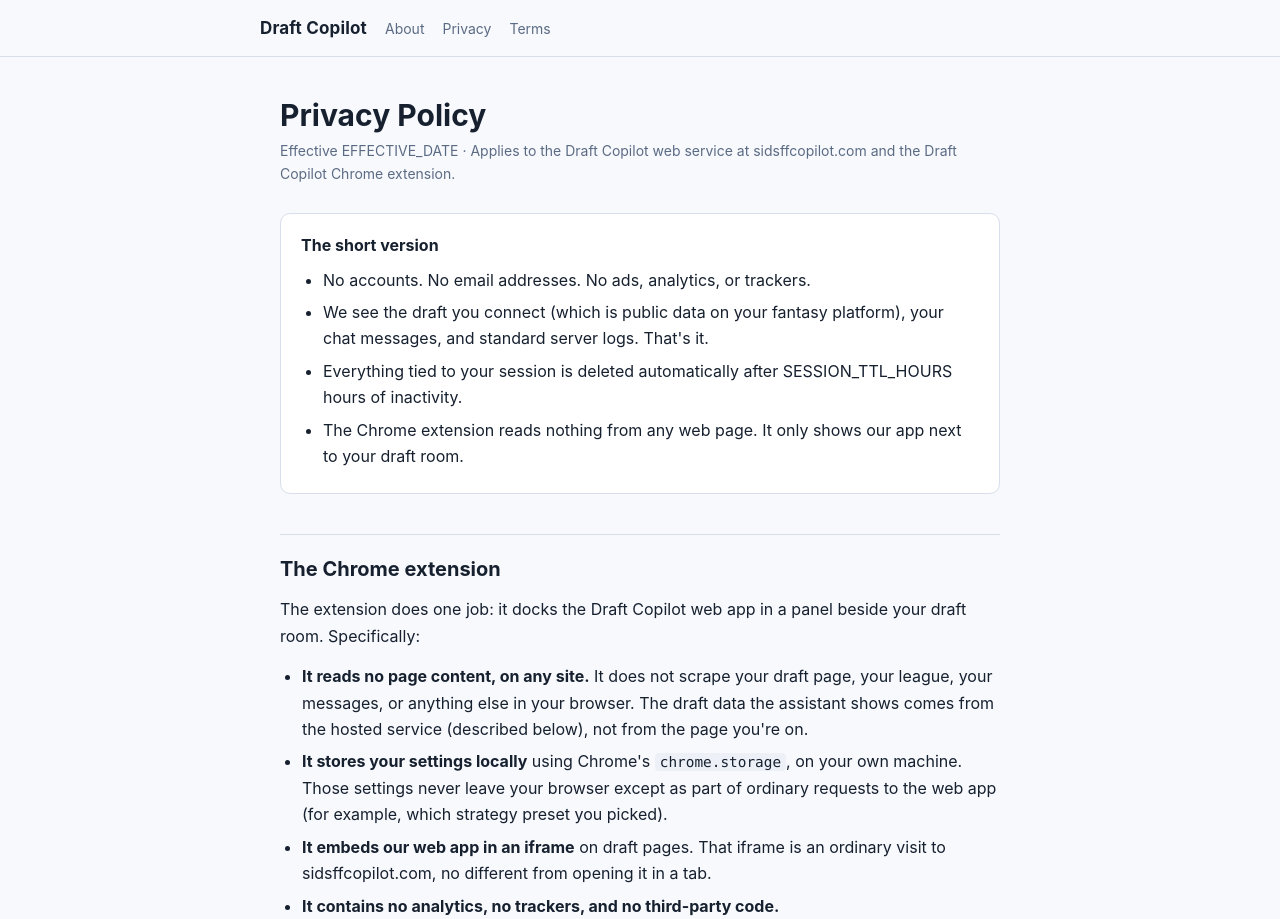
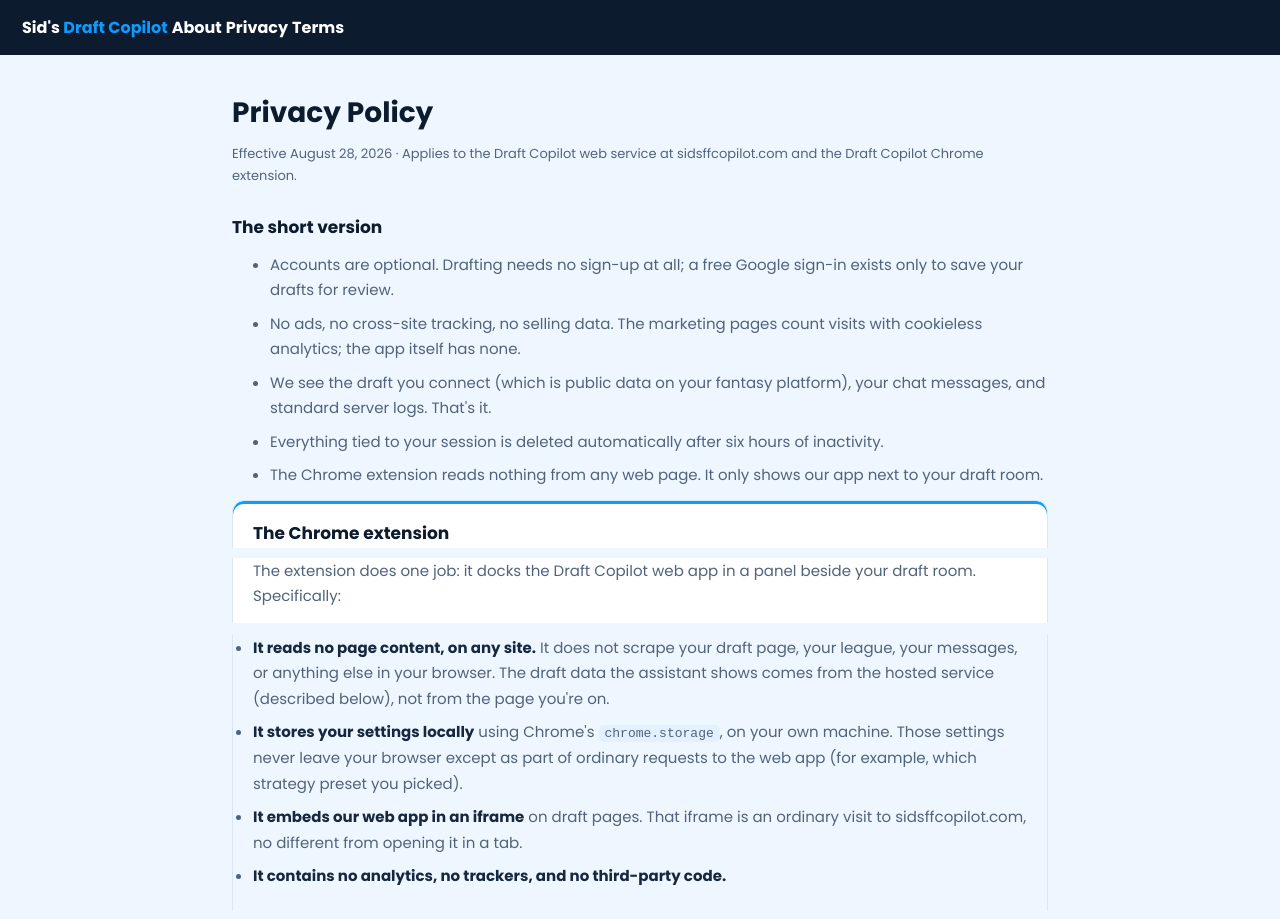
Before and after one commit to SidSub1041/ff-draft-bot, a browser extension: page site/privacy.html in a window 1280 px wide. Shown: the top 919 px of the page. Drawn offline with Linux system fonts and the light colour scheme.

Commit message:
Design family across every surface, and a privacy policy made true
The app's three panes each get a signature inside the landing's brand -
board wears Sleeper blue, best-available green with per-position column
accents, chat violet - plus the SD mark, Poppins headings, and landing-
style bubbles. Privacy and terms leave their old dark green theme for
the family: privacy as accent-barred cards, terms as a ruled document.
The screenshot pass caught the privacy policy still claiming 'no
accounts, no email addresses' after accounts shipped - the short
version is rewritten truthfully, accounts get their own card spelling
out exactly what Google sign-in stores, and the raw EFFECTIVE_DATE and
SESSION_TTL placeholders visitors could see are filled.

```diff
--- a/server/ffbot/web/styles.css
+++ b/server/ffbot/web/styles.css
@@ -706,3 +706,56 @@
   border-radius:8px;padding:9px 11px;margin-top:6px;font:13px var(--sans);
   cursor:pointer}
 #wYahooLeagues button:hover{border-color:var(--accent)}
+
+
+/* --------------------------------------------- brand family, per pane */
+/* One family, three signatures: board wears the Sleeper blue, best-
+   available wears the green of a value pill, chat wears violet.  Same
+   navy cockpit underneath - the landing page's palette, draft-tuned. */
+
+:root{
+  --sig-board:#2ea9ff; --sig-bypos:#4cd08a; --sig-chat:#b78bf0;
+}
+.hdr-mark{width:26px;height:26px;border-radius:8px;flex:none;display:grid;
+  place-items:center;font:700 12px "Poppins",var(--sans);color:#fff;
+  background:linear-gradient(135deg,var(--sig-board),#0769de);margin-right:2px}
+#hdr{background:linear-gradient(180deg,var(--bg-1),var(--bg))}
+
+.kick{font:600 11px "Poppins",var(--sans);font-style:normal;
+  letter-spacing:.12em;text-transform:uppercase}
+.k-board{color:var(--sig-board)} .k-bypos{color:var(--sig-bypos)}
+.k-chat{color:var(--sig-chat)}
+#boardPane .pane-head{box-shadow:inset 0 2px 0 var(--sig-board)}
+#byposPane .pane-head{box-shadow:inset 0 2px 0 var(--sig-bypos)}
+#chatPane .pane-head{box-shadow:inset 0 2px 0 var(--sig-chat)}
+.pane-head{background:var(--bg-1)}
+
+/* board: cards for cells, a glowing you-column */
+.board td .cell{border-radius:5px}
+.board td.mine .cell{box-shadow:inset 0 0 0 1.5px var(--sig-board)}
+.board th{font:600 10.5px "Poppins",var(--sans);letter-spacing:.06em}
+
+/* best available: each position column signs itself */
+.poscol{border:1px solid var(--line);border-radius:10px}
+.poshead{border-bottom:0;padding:7px 9px}
+.poscol:nth-child(1) .poshead{box-shadow:inset 0 2px 0 var(--qb)}
+.poscol:nth-child(2) .poshead{box-shadow:inset 0 2px 0 var(--rb)}
+.poscol:nth-child(3) .poshead{box-shadow:inset 0 2px 0 var(--wr)}
+.poscol:nth-child(4) .poshead{box-shadow:inset 0 2px 0 var(--te)}
+.poshead .pos{font:700 12px "Poppins",var(--sans)}
+
+/* chat: the landing's bubble language, cockpit colours */
+.msg.user .bubble{background:linear-gradient(135deg,#0769de,var(--sig-board));
+  border:0;border-bottom-right-radius:4px}
+.msg.bot .bubble{background:var(--bg-1);border:1px solid var(--line);
+  border-bottom-left-radius:4px}
+.msg .who{font:500 10px "Poppins",var(--sans);letter-spacing:.04em}
+#chatForm button.primary,.w-form .primary{
+  background:linear-gradient(135deg,var(--sig-board),#0769de);border:0}
+.chips button{border-radius:99px;font-family:"Poppins",var(--sans)}
+
+/* compact tabs pick up the signatures */
+.compact-tabs button:nth-child(1).on{box-shadow:inset 0 -2px 0 var(--sig-bypos)}
+.compact-tabs button:nth-child(2).on{box-shadow:inset 0 -2px 0 var(--sig-board)}
+.compact-tabs button:nth-child(3).on{box-shadow:inset 0 -2px 0 var(--sig-chat)}
+.compact-tabs button{font-family:"Poppins",var(--sans)}
--- a/site/privacy.html
+++ b/site/privacy.html
@@ -5,118 +5,38 @@
 <meta name="viewport" content="width=device-width, initial-scale=1">
 <title>Privacy Policy — Draft Copilot</title>
 <meta name="description" content="What Draft Copilot collects, what it doesn't, and how long anything sticks around.">
+<link rel="stylesheet" href="/assets/fonts/poppins.css">
 <style>
-  :root {
-    color-scheme: dark light;
-    --bg: #0e1420;
-    --bg-panel: #161e2e;
-    --ink: #e6ebf3;
-    --ink-muted: #9aa7bb;
-    --accent: #4fd08c;
-    --border: #26324a;
-    --code-bg: #1c2638;
-  }
-  @media (prefers-color-scheme: light) {
-    :root {
-      --bg: #f7f9fc;
-      --bg-panel: #ffffff;
-      --ink: #16202f;
-      --ink-muted: #5b6b84;
-      --accent: #147a4a;
-      --border: #d7dfeb;
-      --code-bg: #edf1f7;
-    }
-  }
-  * { box-sizing: border-box; }
-  body {
-    margin: 0;
-    background: var(--bg);
-    color: var(--ink);
-    font: 16px/1.65 -apple-system, BlinkMacSystemFont, "Segoe UI", Roboto,
-          Helvetica, Arial, sans-serif;
-  }
-  header.site {
-    border-bottom: 1px solid var(--border);
-    padding: 14px 20px;
-  }
-  header.site nav {
-    max-width: 760px;
-    margin: 0 auto;
-    display: flex;
-    align-items: baseline;
-    gap: 18px;
-    flex-wrap: wrap;
-  }
-  .wordmark {
-    font-weight: 700;
-    font-size: 17px;
-    color: var(--ink);
-    text-decoration: none;
-    letter-spacing: 0.01em;
-  }
-  header.site a.navlink {
-    color: var(--ink-muted);
-    text-decoration: none;
-    font-size: 14px;
-  }
-  header.site a.navlink:hover { color: var(--ink); }
-  main {
-    max-width: 760px;
-    margin: 0 auto;
-    padding: 40px 20px 72px;
-  }
-  h1 { font-size: 30px; line-height: 1.2; margin: 0 0 6px; }
-  .meta { color: var(--ink-muted); font-size: 14px; margin: 0 0 28px; }
-  h2 {
-    font-size: 20px;
-    margin: 40px 0 10px;
-    padding-top: 18px;
-    border-top: 1px solid var(--border);
-  }
-  h3 { font-size: 16px; margin: 22px 0 6px; }
-  p, li { color: var(--ink); }
-  p { margin: 0 0 14px; }
-  ul { margin: 0 0 14px; padding-left: 22px; }
-  li { margin-bottom: 6px; }
-  a { color: var(--accent); }
-  .tldr {
-    background: var(--bg-panel);
-    border: 1px solid var(--border);
-    border-radius: 10px;
-    padding: 18px 20px;
-    margin: 0 0 8px;
-  }
-  .tldr h2 { border: none; margin: 0 0 8px; padding: 0; font-size: 16px; }
-  .tldr ul { margin-bottom: 0; }
-  code {
-    font-family: ui-monospace, SFMono-Regular, Menlo, Consolas, monospace;
-    font-size: 0.9em;
-    background: var(--code-bg);
-    padding: 1px 5px;
-    border-radius: 4px;
-  }
-  table {
-    width: 100%;
-    border-collapse: collapse;
-    font-size: 14.5px;
-    margin: 0 0 14px;
-  }
-  th, td {
-    text-align: left;
-    padding: 8px 10px;
-    border-bottom: 1px solid var(--border);
-    vertical-align: top;
-  }
-  th { color: var(--ink-muted); font-weight: 600; }
-  .table-wrap { overflow-x: auto; }
-  footer.site {
-    border-top: 1px solid var(--border);
-    padding: 22px 20px 34px;
-    color: var(--ink-muted);
-    font-size: 14px;
-  }
-  footer.site .inner { max-width: 760px; margin: 0 auto; }
-  footer.site a { color: var(--ink-muted); }
+  :root{--navy:#0d1b2e;--ink:#16283f;--dim:#51637c;--blue:#0e9bff;
+    --deep:#0769de;--tint:#eef6ff;--tint2:#e2f0ff;--line:#dce7f2;
+    --sans:'Poppins',-apple-system,BlinkMacSystemFont,'Segoe UI',Arial,sans-serif}
+  *{box-sizing:border-box;margin:0}
+  body{font:15px/1.7 var(--sans);color:var(--ink);background:var(--tint)}
+  a{color:var(--deep)}
+  header.site{background:var(--navy);padding:14px 22px}
+  header.site .wrap,main{max-width:860px;margin:0 auto}
+  header.site a{color:#fff;font-weight:700;text-decoration:none;font-size:16px}
+  header.site a span{color:var(--blue)}
+  main{padding:34px 22px 60px}
+  h1{color:var(--navy);font-size:28px;margin-bottom:6px}
+  .meta{color:var(--dim);font-size:13px;margin-bottom:26px}
+  /* privacy reads as cards: each promise its own tile */
+  h2{color:var(--navy);font-size:17px;margin:0 0 10px}
+  main>h2{margin-top:8px}
+  section,main>h2+p,main>h2+ul{background:#fff}
+  h2,p,ul{max-width:none}
+  main>h2{background:#fff;border:1px solid var(--line);border-bottom:0;
+    border-radius:12px 12px 0 0;padding:18px 20px 0;
+    box-shadow:inset 0 3px 0 var(--blue)}
+  main>h2~p,main>h2~ul{border-left:1px solid var(--line);
+    border-right:1px solid var(--line);padding:0 20px 14px}
+  p,ul{color:var(--dim);margin-bottom:12px}
+  ul{padding-left:38px}
+  li{margin-bottom:8px}
+  code{background:var(--tint2);border-radius:5px;padding:1px 6px;font-size:13px}
+  strong{color:var(--ink)}
+  /* close each card before the next h2 */
+  main{display:block}
 </style>
 <script defer src="/_vercel/insights/script.js"></script>
 </head>
@@ -124,7 +44,7 @@
 
 <header class="site">
   <nav>
-    <a class="wordmark" href="/">Draft Copilot</a>
+    <a class="wordmark" href="/">Sid's <span>Draft Copilot</span></a>
     <a class="navlink" href="/about">About</a>
     <a class="navlink" href="/privacy" aria-current="page">Privacy</a>
     <a class="navlink" href="/terms">Terms</a>
@@ -133,14 +53,18 @@
 
 <main>
   <h1>Privacy Policy</h1>
-  <p class="meta">Effective EFFECTIVE_DATE &middot; Applies to the Draft Copilot web service at sidsffcopilot.com and the Draft Copilot Chrome extension.</p>
+  <p class="meta">Effective August 28, 2026 &middot; Applies to the Draft Copilot web service at sidsffcopilot.com and the Draft Copilot Chrome extension.</p>
 
   <div class="tldr">
     <h2>The short version</h2>
     <ul>
-      <li>No accounts. No email addresses. No ads, analytics, or trackers.</li>
+      <li>Accounts are optional. Drafting needs no sign-up at all; a free
+          Google sign-in exists only to save your drafts for review.</li>
+      <li>No ads, no cross-site tracking, no selling data. The marketing
+          pages count visits with cookieless analytics; the app itself has
+          none.</li>
       <li>We see the draft you connect (which is public data on your fantasy platform), your chat messages, and standard server logs. That's it.</li>
-      <li>Everything tied to your session is deleted automatically after SESSION_TTL_HOURS hours of inactivity.</li>
+      <li>Everything tied to your session is deleted automatically after six hours of inactivity.</li>
       <li>The Chrome extension reads nothing from any web page. It only shows our app next to your draft room.</li>
     </ul>
   </div>
@@ -183,8 +107,30 @@
     </table>
   </div>
   <p><strong>Sessions are anonymous.</strong> When you start using the app we issue a random session token so your strategy settings and chat history follow you during the draft. It is not linked to an account, an email, or your identity &mdash; we don't have accounts and we don't collect email addresses.</p>
-  <p><strong>Sessions expire.</strong> A session and everything attached to it &mdash; including its chat history &mdash; is deleted after SESSION_TTL_HOURS hours of inactivity. We do not keep chat archives.</p>
-  <p><strong>Server logs.</strong> Like nearly every web service, our servers keep short-lived request logs: IP address, request path, and response status. We use them only to spot abuse and keep the service up, and they are deleted after LOG_RETENTION_DAYS days.</p>
+  <p><strong>Sessions expire.</strong> A session and everything attached to it &mdash; including its chat history &mdash; is deleted after six hours of inactivity. We do not keep chat archives.</p>
+  <p><strong>Server logs.</strong> Like nearly every web service, our servers keep short-lived request logs: IP address, request path, and response status. We use them only to spot abuse and keep the service up, and they are kept no more than 30 days.</p>
+
+  <h2 id="accounts">Accounts (optional)</h2>
+  <p>Everything on this page works without an account. If you sign in with
+     Google, here is exactly what changes:</p>
+  <ul>
+    <li><strong>What we store:</strong> your name and email address as Google
+        reports them, a Google account identifier, and &mdash; if you link one
+        &mdash; a Sleeper username. Signing in never gives us a password;
+        Google handles that entirely.</li>
+    <li><strong>What it is for:</strong> drafts you connect while signed in are
+        archived to your account (picks, the engine's recommendations, your
+        notes) so you can review them later, and your saved strategy settings
+        follow you between drafts.</li>
+    <li><strong>Review questions</strong> you ask about an archived draft may
+        be processed by the language model described below, with a daily
+        per-account limit.</li>
+    <li><strong>Sleeper linking is not a sign-in.</strong> Sleeper has no
+        login system we can use; linking a username is a label on your
+        account, nothing more.</li>
+    <li><strong>Deletion:</strong> email CONTACT_EMAIL and we will delete your
+        account and its archives.</li>
+  </ul>
 
   <h2 id="yahoo">Yahoo Fantasy (beta)</h2>
   <p>Connecting a Yahoo draft uses Yahoo's standard OAuth flow:</p>
```
Also changed, not shown: server/ffbot/web/index.html (+4 -3 lines), site/terms.html (+24 -88 lines).
